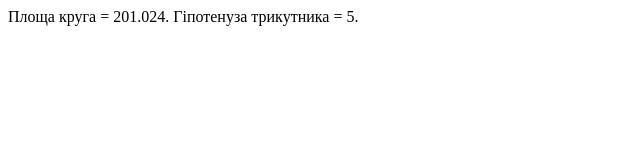
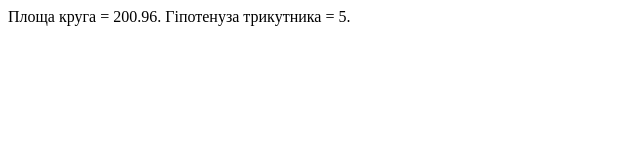
Before and after one commit to dmiach/NodeJS, a website: page index.html in a window 1280 px wide. Shown: the full height of the page, 0-640 px from the left. Drawn offline with Linux system fonts and the light colour scheme.

Commit message:
'fix_bugs'

```diff
--- a/index.html
+++ b/index.html
@@ -7,13 +7,15 @@
 const valr = 8;
 const vala = 3;
 const valb = 4;
-const Pi = 3.141;
+const ShortPi = 3.14;
 
-function area(r) {
-return Pi * r * r;
+function area(r)
+{
+return ShortPi * r * r;
 }
 
-function hyp(a, b) {
+function hyp(a, b)
+{
 return Math.sqrt((a * a) + (b * b));
 }
 const res1 = area(valr);
```
